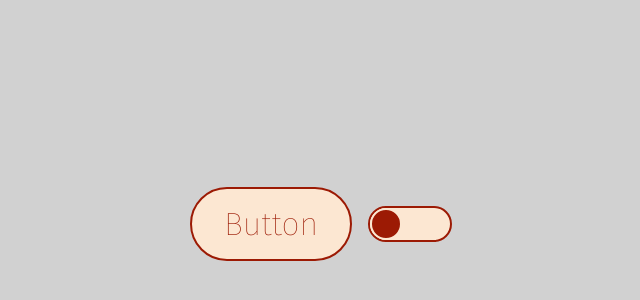
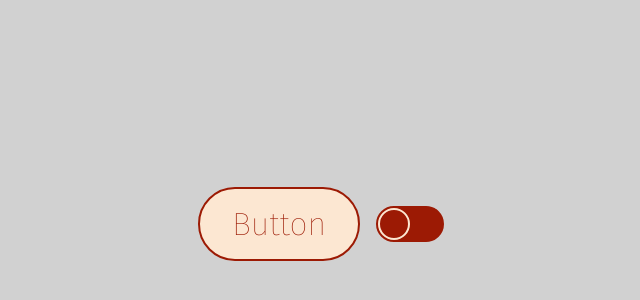
Before and after one commit to TimothyRedPanda/component_library, a React (Vite) app: page / in a window 1280 px wide. Shown: the part 184-484 px from the top of the page, without its empty margins (327-967 px from the left). Built offline with nearby package versions, Linux system fonts and the light colour scheme; a web font is replaced by a local one.

Commit message:
cleaned up code - removed unused - and made the slider make a bit more sense.

```diff
--- a/src/components/button/button.tsx
+++ b/src/components/button/button.tsx
@@ -12,7 +12,7 @@ function button() {
 				className="styledBtn"
 				whileHover={buttonVariants}
 				transition={buttonTransition}
-				whileTap={{ scale: 0.98 }}
+				whileTap={{ scale: 0.95 }}
 			>
 				{buttonText}
 			</motion.button>
--- a/src/components/slide-button/slideBtn.scss
+++ b/src/components/slide-button/slideBtn.scss
@@ -3,18 +3,18 @@
     align-items: center;
     justify-content: flex-start;
     background-color: #fce7d2;
-    width: 5rem;
+    width: 4rem;
     height: 2rem;
     border-radius: 3rem;
     border:2px solid #9c1a04;
-    transition: all 1s ease;
     cursor: pointer;
 }
 
 .slideContainer[data-isOn="true"] {
     justify-content: flex-end;
-    background-color: #9c1a04;
 }
+
+
 
 .slideBtn {
     height: 100%;
@@ -25,7 +25,3 @@
     outline: none;
     cursor: pointer;
 }
-
-:root[data-isOn="true"]{
-    background-color: #9c1a04;
-}
--- a/src/components/slide-button/slideBtn.tsx
+++ b/src/components/slide-button/slideBtn.tsx
@@ -1,5 +1,5 @@
 import React, { useState } from "react";
-import { easeInOut, motion } from "framer-motion";
+import { motion } from "framer-motion";
 import "./slideBtn.scss";
 
 function slideBtn() {
@@ -9,7 +9,7 @@ function slideBtn() {
 	};
 
 	const switchTransition = {
-		duration: 0.25,
+		duration: 0.35,
 		ease: "easeInOut",
 	};
 
@@ -19,6 +19,9 @@ function slideBtn() {
 				className="slideContainer"
 				data-isOn={isOn}
 				onClick={toggleSwitch}
+				animate={{
+					backgroundColor: isOn ? "#fce7d2" : "#9c1a04",
+				}}
 			>
 				<motion.button
 					className="slideBtn"
```
